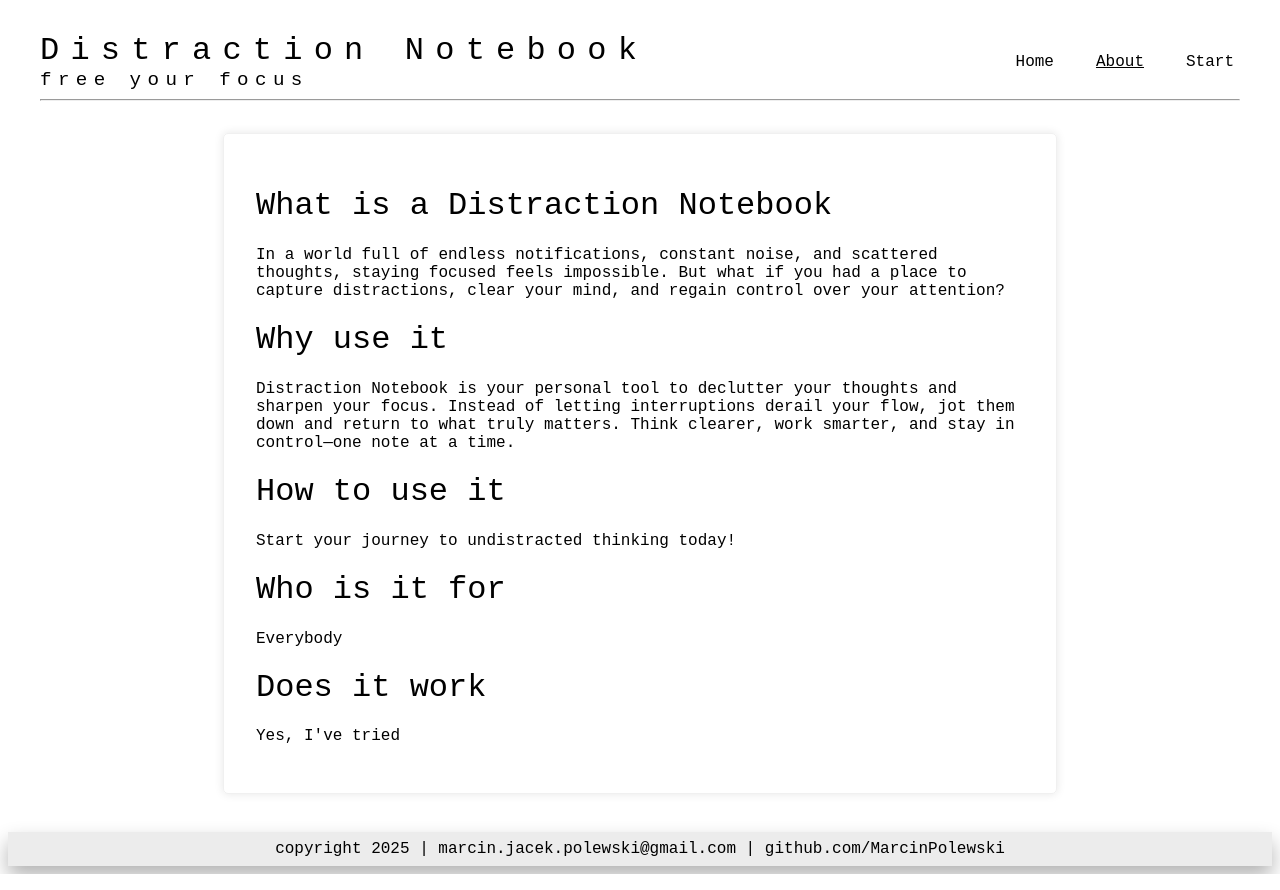
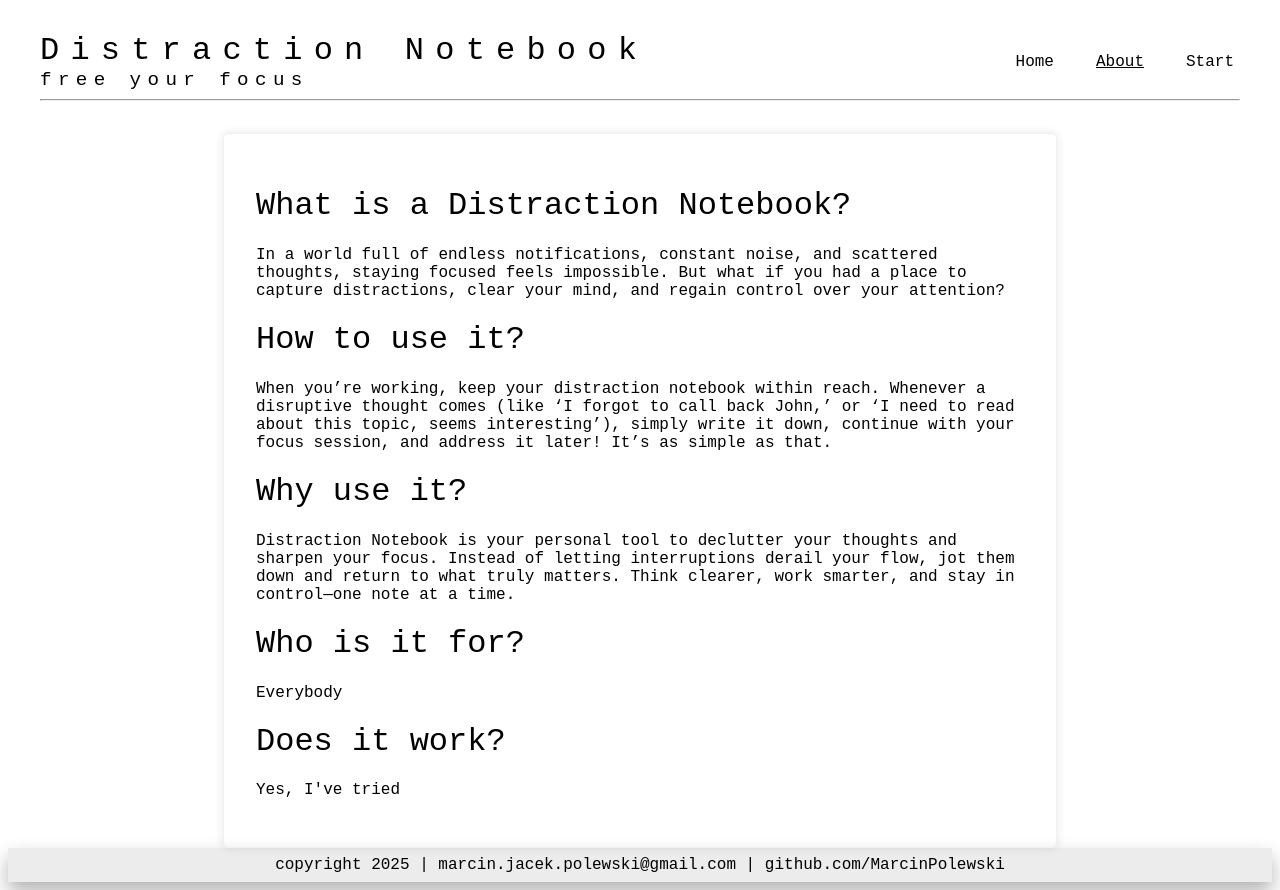
Before and after one commit to MarcinPolewski/Project-Distraction-Notebook, a React (Vite) app: page / in a window 1280 px wide. Both pictures are taken after a click on the button "About". Built offline with nearby package versions, Linux system fonts and the light colour scheme.

Commit message:
small changes to about tab

```diff
--- a/src/components/AboutTab/AboutTab.module.css
+++ b/src/components/AboutTab/AboutTab.module.css
@@ -8,4 +8,5 @@
     box-shadow: 0 0 10px rgba(0, 0, 0, 0.1);
     border-radius: 5px;
     width: 60vw;
+    max-width: 1000px;
 }
--- a/src/text_contents/about_tab_texts.jsx
+++ b/src/text_contents/about_tab_texts.jsx
@@ -1,9 +1,9 @@
 export const AboutTabTextContent = {
-    headings: ["What is a Distraction Notebook", "Why use it", "How to use it", "Who is it for", "Does it work"],
+    headings: ["What is a Distraction Notebook?", "How to use it?", "Why use it?", "Who is it for?", "Does it work?"],
     paragraphs: [
         "In a world full of endless notifications, constant noise, and scattered thoughts, staying focused feels impossible. But what if you had a place to capture distractions, clear your mind, and regain control over your attention?",
+        "When you’re working, keep your distraction notebook within reach. Whenever a disruptive thought comes (like ‘I forgot to call back John,’ or ‘I need to read about this topic, seems interesting’), simply write it down, continue with your focus session, and address it later! It’s as simple as that.",
         "Distraction Notebook is your personal tool to declutter your thoughts and sharpen your focus. Instead of letting interruptions derail your flow, jot them down and return to what truly matters. Think clearer, work smarter, and stay in control—one note at a time.",
-        "Start your journey to undistracted thinking today!",
         "Everybody",
         "Yes, I've tried"
     ]
```
